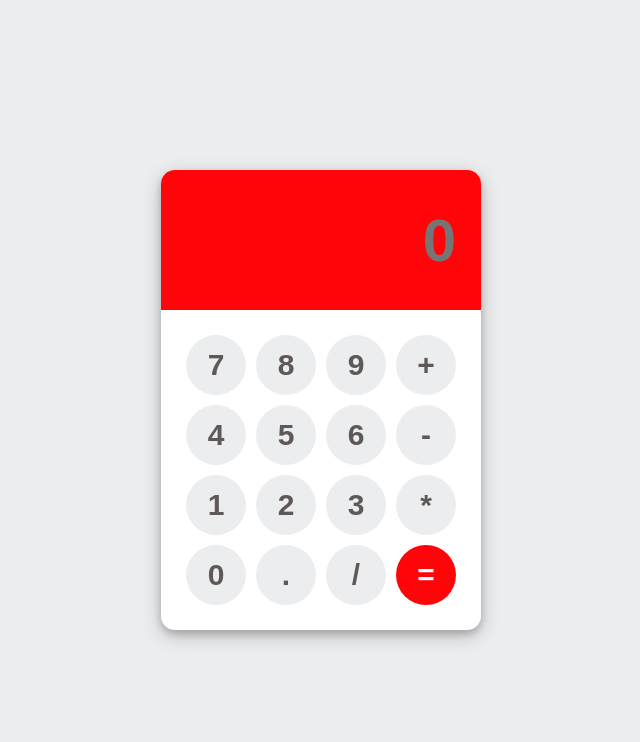
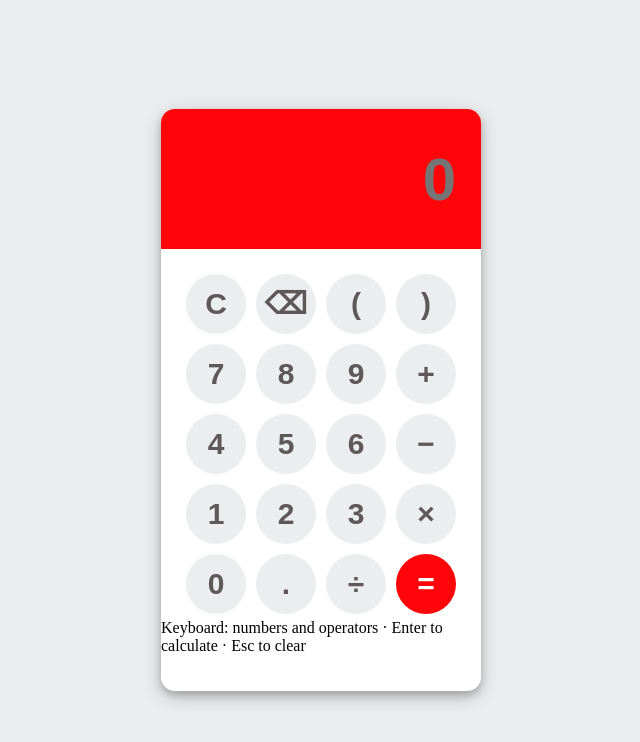
Before and after one commit to TasfiqSami/Calculator-Website, a plain HTML site: page index.html in a window 1280 px wide. Shown: the whole page, without its empty margins (319-959 px from the left). Drawn offline with Linux system fonts and the light colour scheme.

Commit message:
Improve calculator controls and accessibility

```diff
--- a/index.html
+++ b/index.html
@@ -1,55 +1,59 @@
 <!doctype html>
-<html>
+<html lang="en">
 <head>
     <meta charset="utf-8">
-<title>JavaSctipt Calculator | Web Dev Trick</title>
+    <meta name="viewport" content="width=device-width, initial-scale=1">
+    <meta name="theme-color" content="#ECEDEF">
+    <meta name="description" content="A lightweight calculator for basic arithmetic, with keyboard support.">
+    <title>JavaScript Calculator</title>
     <link rel="stylesheet" href="style.css">
 </head>
-
 <body>
-	<script>
-	function calcNumbers(result){
-		form.displayResult.value=form.displayResult.value+result;
-
-	}
-	</script>
-	<div class="container">
-		<form name="form">
+    <main class="container" aria-label="Calculator">
         <div class="display">
-			<input type="text" placeholder="0" name="displayResult" />
+            <input
+                id="displayResult"
+                type="text"
+                placeholder="0"
+                aria-label="Calculator display"
+                aria-live="polite"
+                readonly
+            >
         </div>
         <div class="buttons">
             <div class="row">
-				<input type="button" name="b7" value="7" onClick="calcNumbers(b7.value)">
-				  <input type="button" name="b8" value="8" onClick="calcNumbers(b8.value)">
-				  <input type="button" name="b9" value="9" onClick="calcNumbers(b9.value)">
-				  <input type="button" name="addb" value="+" onClick="calcNumbers(addb.value)">
+                <input type="button" class="utility" value="C" data-action="clear" aria-label="Clear">
+                <input type="button" class="utility" value="⌫" data-action="backspace" aria-label="Backspace">
+                <input type="button" value="(" data-value="(" aria-label="Open parenthesis">
+                <input type="button" value=")" data-value=")" aria-label="Close parenthesis">
             </div>
-
             <div class="row">
-				<input type="button" name="b4" value="4" onClick="calcNumbers(b4.value)">
-				  <input type="button" name="b5" value="5" onClick="calcNumbers(b5.value)">
-				  <input type="button" name="b6" value="6" onClick="calcNumbers(b6.value)">
-				  <input type="button" name="subb" value="-" onClick="calcNumbers(subb.value)">
+                <input type="button" value="7" data-value="7">
+                <input type="button" value="8" data-value="8">
+                <input type="button" value="9" data-value="9">
+                <input type="button" value="+" data-value="+" aria-label="Add">
             </div>
-
             <div class="row">
-				<input type="button" name="b1" value="1" onClick="calcNumbers(b1.value)">
-				  <input type="button" name="b2" value="2" onClick="calcNumbers(b2.value)">
-				  <input type="button" name="b3" value="3" onClick="calcNumbers(b3.value)">
-				  <input type="button" name="mulb" value="*" onClick="calcNumbers(mulb.value)">
+                <input type="button" value="4" data-value="4">
+                <input type="button" value="5" data-value="5">
+                <input type="button" value="6" data-value="6">
+                <input type="button" value="−" data-value="-" aria-label="Subtract">
             </div>
-
             <div class="row">
-				<input type="button" name="b0" value="0" onClick="calcNumbers(b0.value)">
-				  <input type="button" name="potb" value="." onClick="calcNumbers(potb.value)">
-				  <input type="button" name="divb" value="/" onClick="calcNumbers(divb.value)">
-				  <input type="button" class="red" value="=" onClick="displayResult.value=eval(displayResult.value)">
+                <input type="button" value="1" data-value="1">
+                <input type="button" value="2" data-value="2">
+                <input type="button" value="3" data-value="3">
+                <input type="button" value="×" data-value="*" aria-label="Multiply">
+            </div>
+            <div class="row">
+                <input type="button" value="0" data-value="0">
+                <input type="button" value="." data-value="." aria-label="Decimal point">
+                <input type="button" value="÷" data-value="/" aria-label="Divide">
+                <input type="button" class="red" value="=" data-action="equals" aria-label="Equals">
             </div>
         </div>
-
-		</form>
-	</div>
+        <p class="keyboard-hint">Keyboard: numbers and operators · Enter to calculate · Esc to clear</p>
+    </main>
+    <script src="main.js" defer></script>
 </body>
-
 </html>
```
Lines whose indentation alone changed are shown as unchanged.
